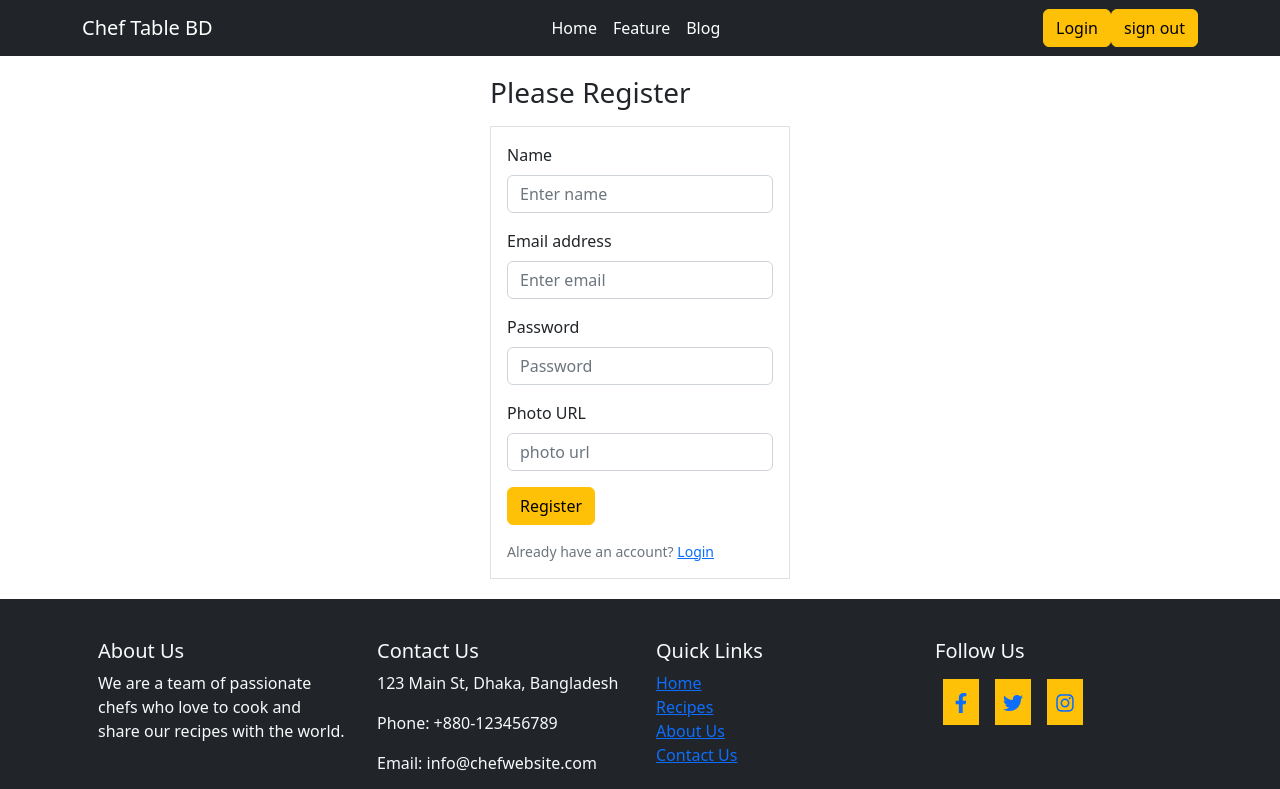
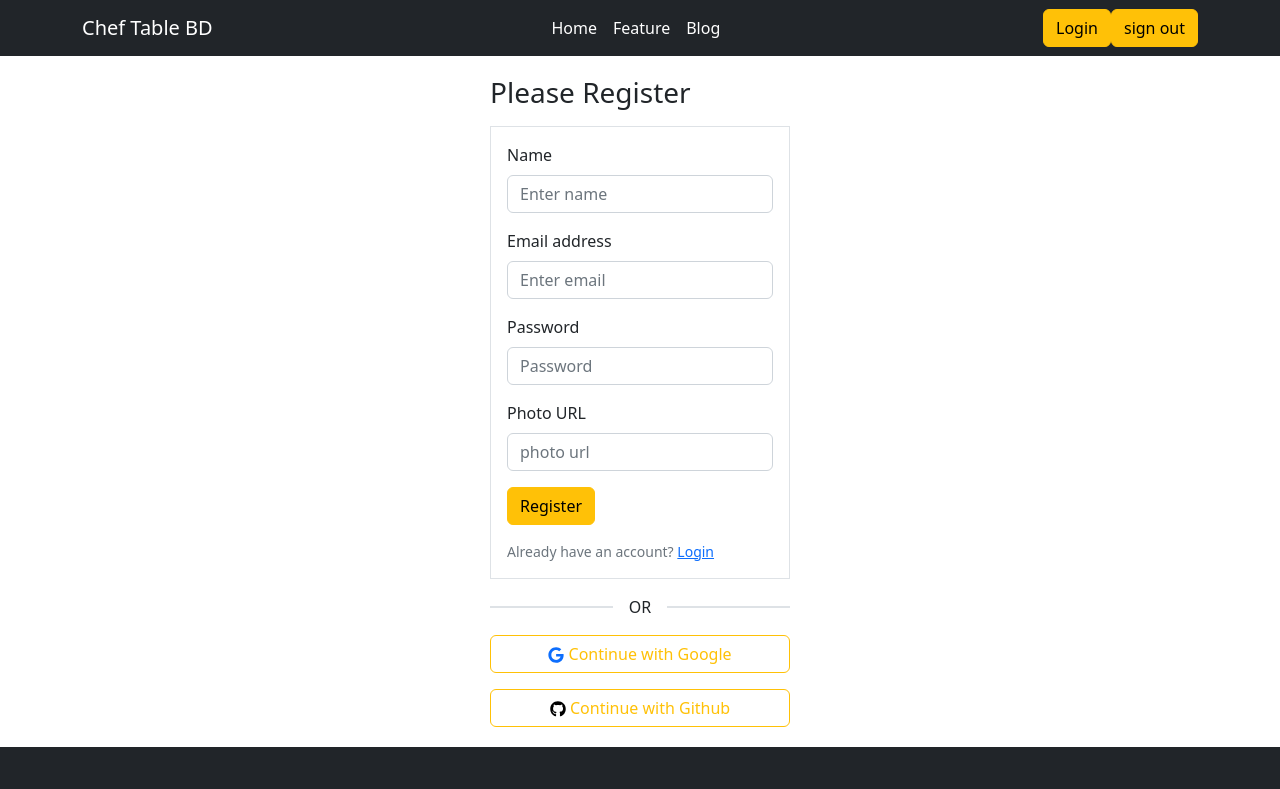
Before and after one commit to pitamchandra/chef-receipe-hunter-client, a React (Vite) app: page /register in a window 1280 px wide. Shown: the top 789 px of the page. Built offline with nearby package versions, Linux system fonts and the light colour scheme; no server answers.

Commit message:
done sign in with google

```diff
--- a/src/Provider/AuthProvider.jsx
+++ b/src/Provider/AuthProvider.jsx
@@ -1,5 +1,5 @@
 import React, { createContext, useEffect, useState } from 'react';
-import { createUserWithEmailAndPassword, getAuth, onAuthStateChanged, signInWithEmailAndPassword, signOut } from "firebase/auth";
+import { GoogleAuthProvider, createUserWithEmailAndPassword, getAuth, onAuthStateChanged, signInWithEmailAndPassword, signInWithPopup, signOut } from "firebase/auth";
 import app from '../firebase/firebase.config';
 export const AuthContext = createContext(null)
 const auth = getAuth(app)
@@ -7,6 +7,8 @@ const auth = getAuth(app)
 const AuthProvider = ({children}) => {
     const [user, setUser] = useState(null);
     const [loading, setLoading] = useState(true)
+
+    const googleProvider = new GoogleAuthProvider()
 
     const register = (email, password) => {
         setLoading(true)
@@ -20,6 +22,11 @@ const AuthProvider = ({children}) => {
 
     const logOut = () =>{
         return signOut(auth)
+    }
+
+    const logInWithGoogle = () =>{
+        setLoading(true)
+        return signInWithPopup(auth, googleProvider)
     }
 
     useEffect(()=>{
@@ -37,7 +44,8 @@ const AuthProvider = ({children}) => {
         register,
         login,
         loading,
-        logOut
+        logOut,
+        logInWithGoogle
     }
     return (
         <AuthContext.Provider value={authInfo}>
--- a/src/components/Login/Login.jsx
+++ b/src/components/Login/Login.jsx
@@ -1,11 +1,11 @@
 import React, { useContext, useState } from 'react';
 import { Button, Form } from 'react-bootstrap';
-import { FaGithub, FaGoogle } from 'react-icons/fa';
 import { Link, useLocation, useNavigate  } from "react-router-dom";
 import { AuthContext } from '../../Provider/AuthProvider';
+import Social from '../SocialLogin/Social';
 
 const Login = () => {
-    const {login} = useContext(AuthContext)
+    const {login,} = useContext(AuthContext)
     const navigate = useNavigate()
     const location = useLocation()
     const path = location?.state?.pathname || '/';
@@ -29,8 +29,8 @@ const Login = () => {
         .catch(error =>{
             setError(error.message)
         })
+    }
 
-    }
     return (
         <div style={{width: '300px', margin : '20px auto'}}>
             <h3>Please Login</h3>
@@ -55,17 +55,7 @@ const Login = () => {
                 }
                 <Form.Text className='mt-3 d-block'>Don&apos;t have an account? <Link to='/register' state={location?.state}>Register</Link> </Form.Text>
             </Form>
-            <div className='my-3 d-flex align-items-center gap-3'>
-                <div className="w-100 border"></div>
-                <span>OR</span>
-                <div className="w-100 border"></div>
-            </div>
-            <div>
-                <button className='btn btn-outline-warning w-100'> <FaGoogle className='text-primary'></FaGoogle> Continue with Google</button>
-            </div>
-            <div>
-                <button className='btn btn-outline-warning w-100 mt-3'> <FaGithub className='text-black'></FaGithub> Continue with Github</button>
-            </div>
+            <Social path={path}></Social>
         </div>
     );
 };
--- a/src/components/Registration/Register.jsx
+++ b/src/components/Registration/Register.jsx
@@ -4,6 +4,7 @@ import { ToastContainer, toast } from 'react-toastify';
 import { Link, useLocation, useNavigate } from 'react-router-dom';
 import { AuthContext } from '../../Provider/AuthProvider';
 import { updateProfile } from 'firebase/auth';
+import Social from '../SocialLogin/Social';
 
 const Register = () => {
     const {register} = useContext(AuthContext)
@@ -71,6 +72,7 @@ const Register = () => {
                 }
                 <Form.Text className='mt-3 d-block'>Already have an account? <Link to='/login'>Login</Link> </Form.Text>
             </Form>
+            <Social path = {path}></Social>
             <ToastContainer />
         </div>
     );
--- /dev/null
+++ b/src/components/SocialLogin/Social.jsx
@@ -0,0 +1,39 @@
+import React, { useContext } from 'react';
+import { FaGithub, FaGoogle } from 'react-icons/fa';
+import { AuthContext } from '../../Provider/AuthProvider';
+import { useNavigate } from 'react-router-dom';
+
+const Social = (props) => {
+    const {logInWithGoogle} = useContext(AuthContext)
+    const path = props.path;
+    const navigate = useNavigate()
+    console.log(path);
+    const handleGoogle = () =>{
+        logInWithGoogle()
+        .then(result =>{
+            const createdUser = result.user;
+            console.log(createdUser);
+            navigate(path)
+        })
+        .catch(error =>{
+            setError(error);
+        })
+    }
+    return (
+        <>
+            <div className='my-3 d-flex align-items-center gap-3'>
+                <div className="w-100 border"></div>
+                <span>OR</span>
+                <div className="w-100 border"></div>
+            </div>
+            <div>
+                <button onClick={handleGoogle} className='btn btn-outline-warning w-100'> <FaGoogle className='text-primary'></FaGoogle> Continue with Google</button>
+            </div>
+            <div>
+                <button className='btn btn-outline-warning w-100 mt-3'> <FaGithub className='text-black'></FaGithub> Continue with Github</button>
+            </div>
+        </>
+    );
+};
+
+export default Social;
```
